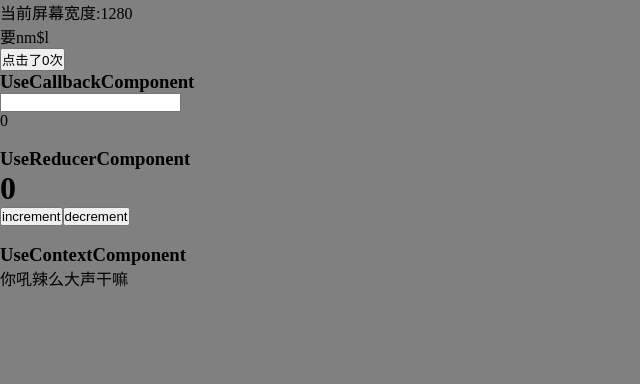
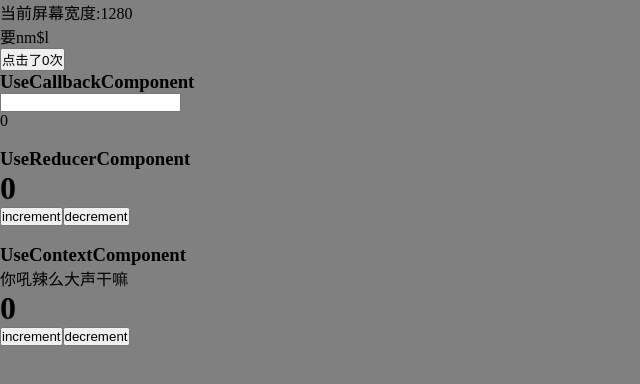
Before and after one commit to work-ladder/single-entry-react-template, a React app: page / in a window 1280 px wide. Shown: the top 384 px of the page, without its empty margins (0-640 px from the left). Built offline with nearby package versions, Linux system fonts and the light colour scheme.

Commit message:
simple-redux

```diff
--- a/src/Home.jsx
+++ b/src/Home.jsx
@@ -3,6 +3,7 @@ import width from './useWindowWidth';
 import UseCallbackComponent from './component/useCallback';
 import UseReducerComponent from './component/useReducer';
 import UseContextComponent from './component/UseContext';
+import SimpleRedux from "./component/simple-redux/app";
 
 // let countTemp = 0;
 export default function Home() {
@@ -44,6 +45,8 @@ export default function Home() {
       <br />
       <h3>UseContextComponent</h3>
       <UseContextComponent />
+
+      <SimpleRedux />
     </div>
   );
 }
--- /dev/null
+++ b/src/component/simple-redux/app.jsx
@@ -0,0 +1,15 @@
+import React, { createContext, useReducer } from "react";
+import { reducer, defaultState } from "./reducer";
+import ChildOne from "./childOne";
+import { Context } from "./context";
+
+
+export default function App() {
+  const [state, dispatch] = useReducer(reducer, defaultState)
+
+  return (
+    <Context.Provider value={{state, dispatch}}>
+      <ChildOne />
+    </Context.Provider>
+  )
+}
--- /dev/null
+++ b/src/component/simple-redux/childOne.jsx
@@ -0,0 +1,19 @@
+import React, { useContext } from "react"
+import { Context } from "./context"
+
+export default function ChildOne() {
+  const { state, dispatch } = useContext(Context)
+  return (
+    <div>
+      <h1>{state}</h1>
+      <button onClick={() => {
+        dispatch({type: "increment"})
+      }}>increment</button>
+      <button onClick={() => {
+        dispatch({type: "decrement"})
+      }}>
+        decrement
+      </button>
+    </div>
+  )
+}
--- /dev/null
+++ b/src/component/simple-redux/context.js
@@ -0,0 +1,3 @@
+import { createContext } from "react"
+
+export const Context = createContext(null)
--- /dev/null
+++ b/src/component/simple-redux/reducer.js
@@ -0,0 +1,12 @@
+export const reducer = (state, action) => {
+  switch(action.type) {
+    case "increment":
+      return state + 1;
+    case "decrement":
+      return state - 1
+    default:
+      return state;
+  }
+}
+
+export const defaultState = 0;
```
